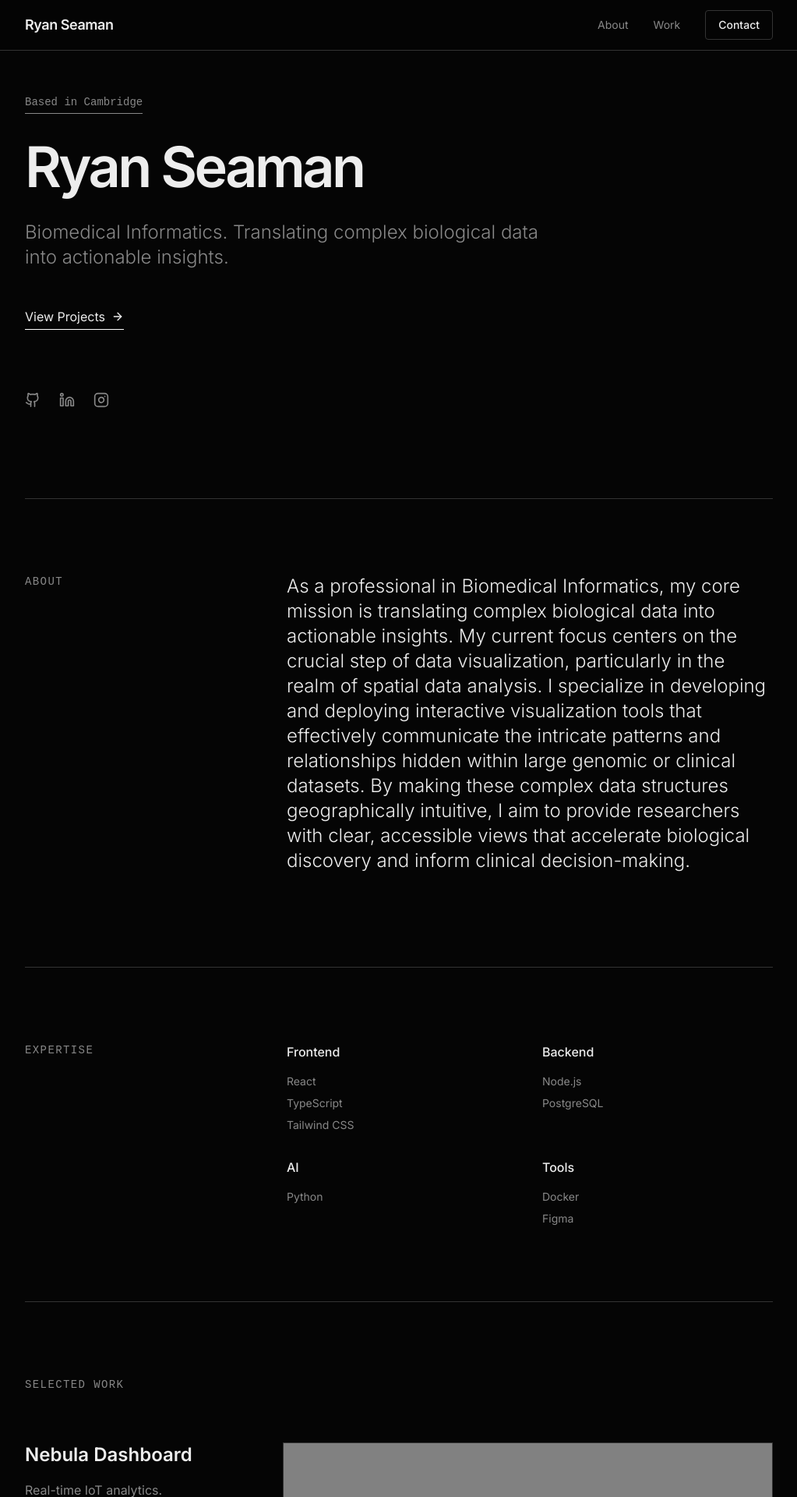
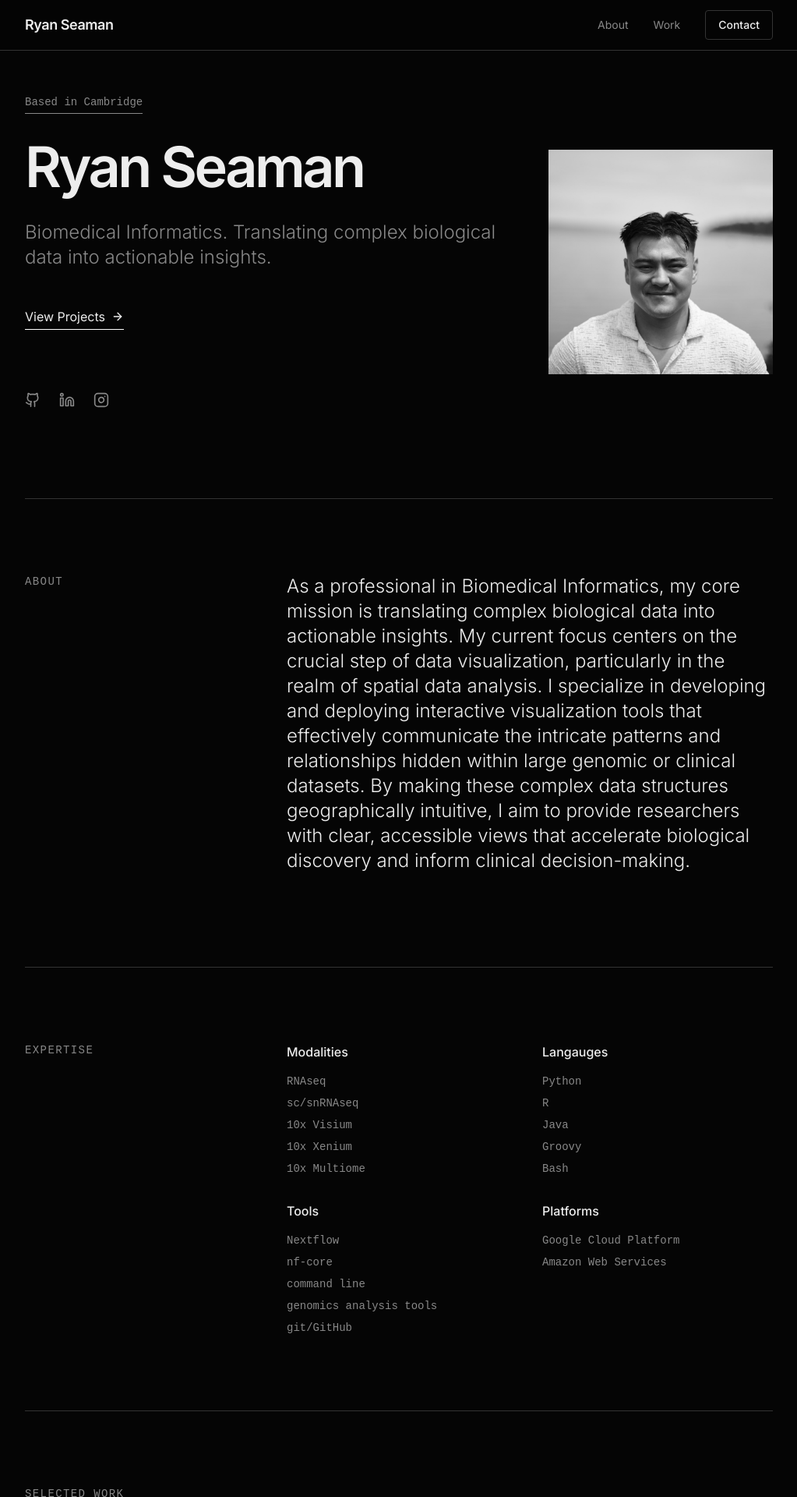
Before and after one commit to RPSeaman/RPSeaman.github.io, a React (Vite) app: page / in a window 1280 px wide. Shown: the top 1920 px of the page at 78% size, without its empty margins (128-1151 px from the left). Built offline with nearby package versions, Linux system fonts and the light colour scheme; grey boxes are pictures that could not be loaded.

Commit message:
add profile pic

```diff
--- a/components/Contact.tsx
+++ b/components/Contact.tsx
@@ -12,26 +12,6 @@ export const Contact: React.FC = () => {
           Lets get in contact!<br />
           <a href="mailto:ryan.patrick.seaman@gmail.com" className="border-b border-text-secondary hover:border-text-primary transition-colors">ryan.patrick.seaman@gmail.com</a>
         </p>
-
-        <form className="space-y-8" onSubmit={(e) => e.preventDefault()}>
-          <div className="grid grid-cols-2 gap-8">
-            <div className="space-y-2">
-              <label className="text-xs font-mono text-text-secondary uppercase">Name</label>
-              <input type="text" className="w-full bg-transparent border-b border-border-color py-2 text-text-primary focus:outline-none focus:border-text-primary transition-colors" />
-            </div>
-            <div className="space-y-2">
-              <label className="text-xs font-mono text-text-secondary uppercase">Email</label>
-              <input type="email" className="w-full bg-transparent border-b border-border-color py-2 text-text-primary focus:outline-none focus:border-text-primary transition-colors" />
-            </div>
-          </div>
-          <div className="space-y-2">
-            <label className="text-xs font-mono text-text-secondary uppercase">Message</label>
-            <textarea className="w-full bg-transparent border-b border-border-color py-2 text-text-primary focus:outline-none focus:border-text-primary transition-colors h-24 resize-none"></textarea>
-          </div>
-          <button className="px-8 py-3 bg-white text-black text-sm font-semibold hover:bg-gray-200 transition-colors">
-            Send Message
-          </button>
-        </form>
       </div>
     </div>
   );
--- a/components/Hero.tsx
+++ b/components/Hero.tsx
@@ -4,8 +4,8 @@ import { PORTFOLIO_OWNER, OWNER_ROLE } from '../constants';
 
 export const Hero: React.FC = () => {
   return (
-    <div className="max-w-2xl">
-      <div className="space-y-8">
+    <div className="grid md:grid-cols-3 gap-12 items-center w-full">
+      <div className="space-y-8 md:col-span-2">
         <div className="inline-block border-b border-text-secondary pb-1">
            <span className="text-text-secondary text-sm font-mono">Based in Cambridge</span>
         </div>
@@ -33,6 +33,14 @@ export const Hero: React.FC = () => {
           <a href="https://instagram.com/ryanpseaman" className="text-text-secondary hover:text-text-primary transition-colors"><Instagram className="w-5 h-5" /></a>
         </div>
       </div>
+
+      <div className="hidden md:block justify-self-end">
+        <img
+          src="/images/profile.jpeg"
+          alt="Profile picture"
+          className="mt-8 w-full object-cover aspect-square"
+        />
+      </div>
     </div>
   );
 };
--- a/components/Skills.tsx
+++ b/components/Skills.tsx
@@ -16,7 +16,7 @@ export const Skills: React.FC = () => {
             <h3 className="text-text-primary font-medium mb-4">{cat}</h3>
             <ul className="space-y-2">
               {SKILLS.filter(s => s.category === cat).map(skill => (
-                <li key={skill.name} className="text-text-secondary text-sm">
+                <li key={skill.name} className="text-text-secondary text-sm font-mono">
                   {skill.name}
                 </li>
               ))}
--- a/constants.ts
+++ b/constants.ts
@@ -8,14 +8,23 @@ As a professional in Biomedical Informatics, my core mission is translating comp
 `;
 
 export const SKILLS: Skill[] = [
-  { name: 'React', category: 'Frontend', level: 95 },
-  { name: 'TypeScript', category: 'Frontend', level: 90 },
-  { name: 'Tailwind CSS', category: 'Frontend', level: 95 },
-  { name: 'Node.js', category: 'Backend', level: 85 },
-  { name: 'PostgreSQL', category: 'Backend', level: 80 },
-  { name: 'Python', category: 'AI', level: 75 },
-  { name: 'Docker', category: 'Tools', level: 85 },
-  { name: 'Figma', category: 'Tools', level: 80 },
+  { name: 'RNAseq', category: 'Modalities', level: 95 },
+  { name: 'sc/snRNAseq', category: 'Modalities', level: 90 },
+  { name: '10x Visium', category: 'Modalities', level: 95 },
+  { name: '10x Xenium', category: 'Modalities', level: 95 },
+  { name: '10x Multiome', category: 'Modalities', level: 95 },
+  { name: 'Python', category: 'Langauges', level: 85 },
+  { name: 'R', category: 'Langauges', level: 80 },
+  { name: 'Java', category: 'Langauges', level: 80 },
+  { name: 'Groovy', category: 'Langauges', level: 80 },
+  { name: 'Bash', category: 'Langauges', level: 80 },
+  { name: 'Nextflow', category: 'Tools', level: 75 },
+  { name: 'nf-core', category: 'Tools', level: 85 },
+  { name: 'command line', category: 'Tools', level: 85 },
+  { name: 'genomics analysis tools', category: 'Tools', level: 85 },
+  { name: 'git/GitHub', category: 'Tools', level: 85 },
+  { name: 'Google Cloud Platform', category: 'Platforms', level: 80 },
+  { name: 'Amazon Web Services', category: 'Platforms', level: 80 },
 ];
 
 export const PROJECTS: Project[] = [
--- a/types.ts
+++ b/types.ts
@@ -10,7 +10,7 @@ export interface Project {
 
 export interface Skill {
   name: string;
-  category: 'Frontend' | 'Backend' | 'Tools' | 'AI';
+  category: 'Modalities' | 'Langauges' | 'Tools' | 'Platforms';
   level: number; // 0-100
 }
 
```
Also changed, not shown: images/profile.jpeg (added), 1 other file (tests, documents, lock files or other folders).
